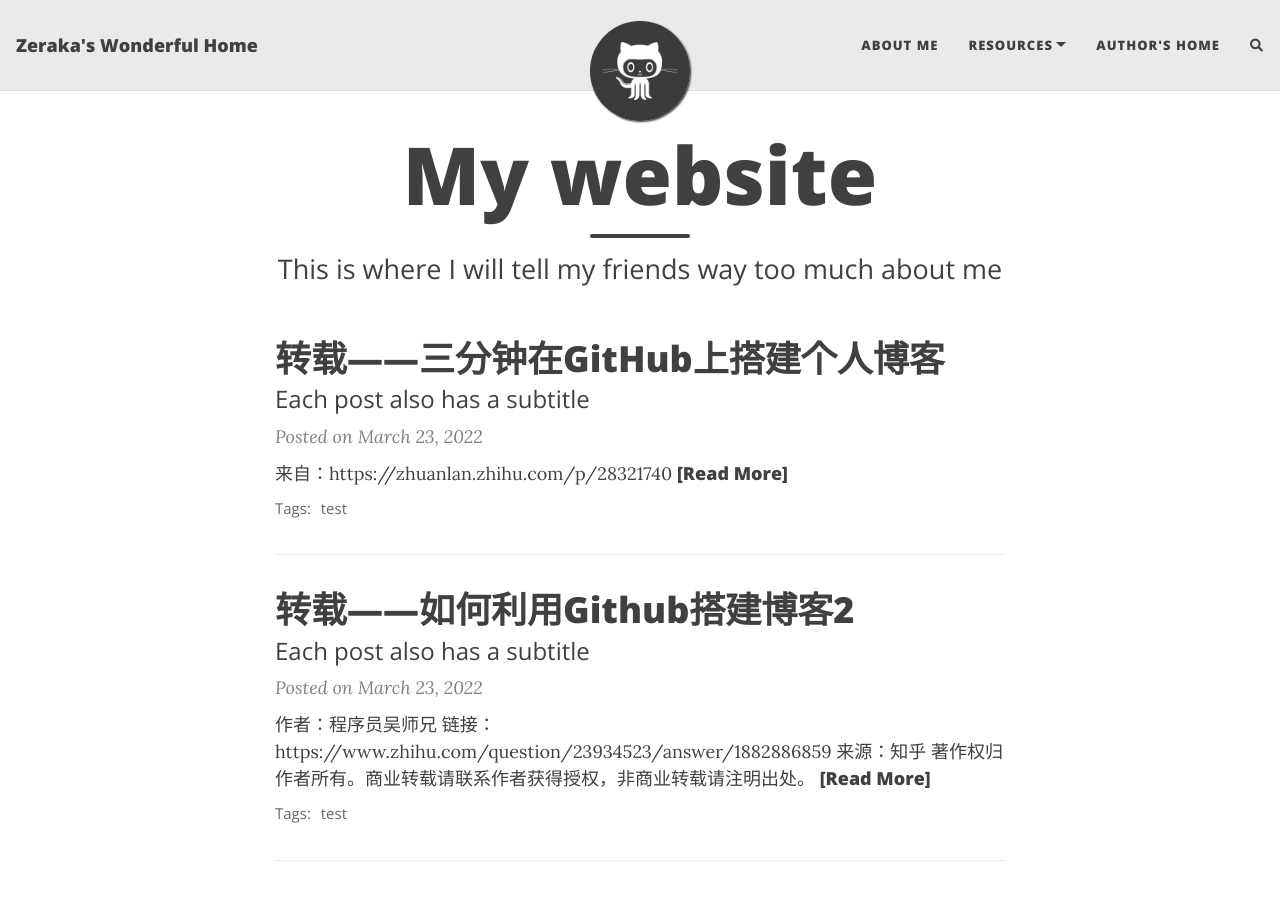
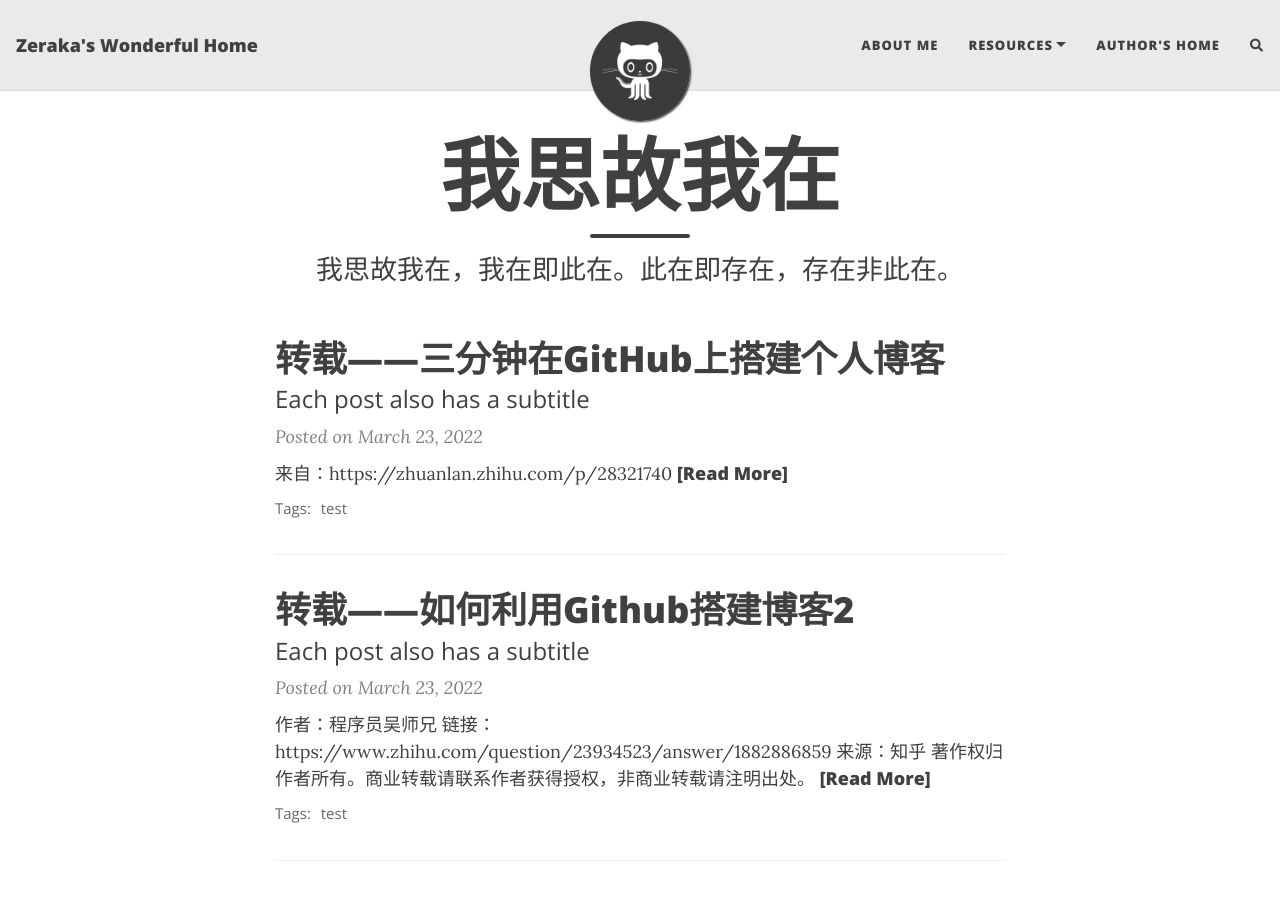
Before and after one commit to Zeraka/MyBlogs, a Jekyll site: the page built from index.html, in a window 1280 px wide and 900 px high. Built offline with Jekyll 4.4.1, drawn with Linux system fonts in a browser that asks for light colours; nearby versions of some CDN libraries; the list of posts is cut into pages by our own code; comment, search, counter and statistics services are not loaded.

Commit message:
Update the title of my website

```diff
--- a/index.html
+++ b/index.html
@@ -1,5 +1,5 @@
 ---
 layout: home
-title: My website
-subtitle: This is where I will tell my friends way too much about me
+title: 我思故我在
+subtitle: 我思故我在，我在即此在。此在即存在，存在非此在。
 ---
```
Also changed, not shown: _posts/2022-03-23-compression.md (+7 -1 lines).
